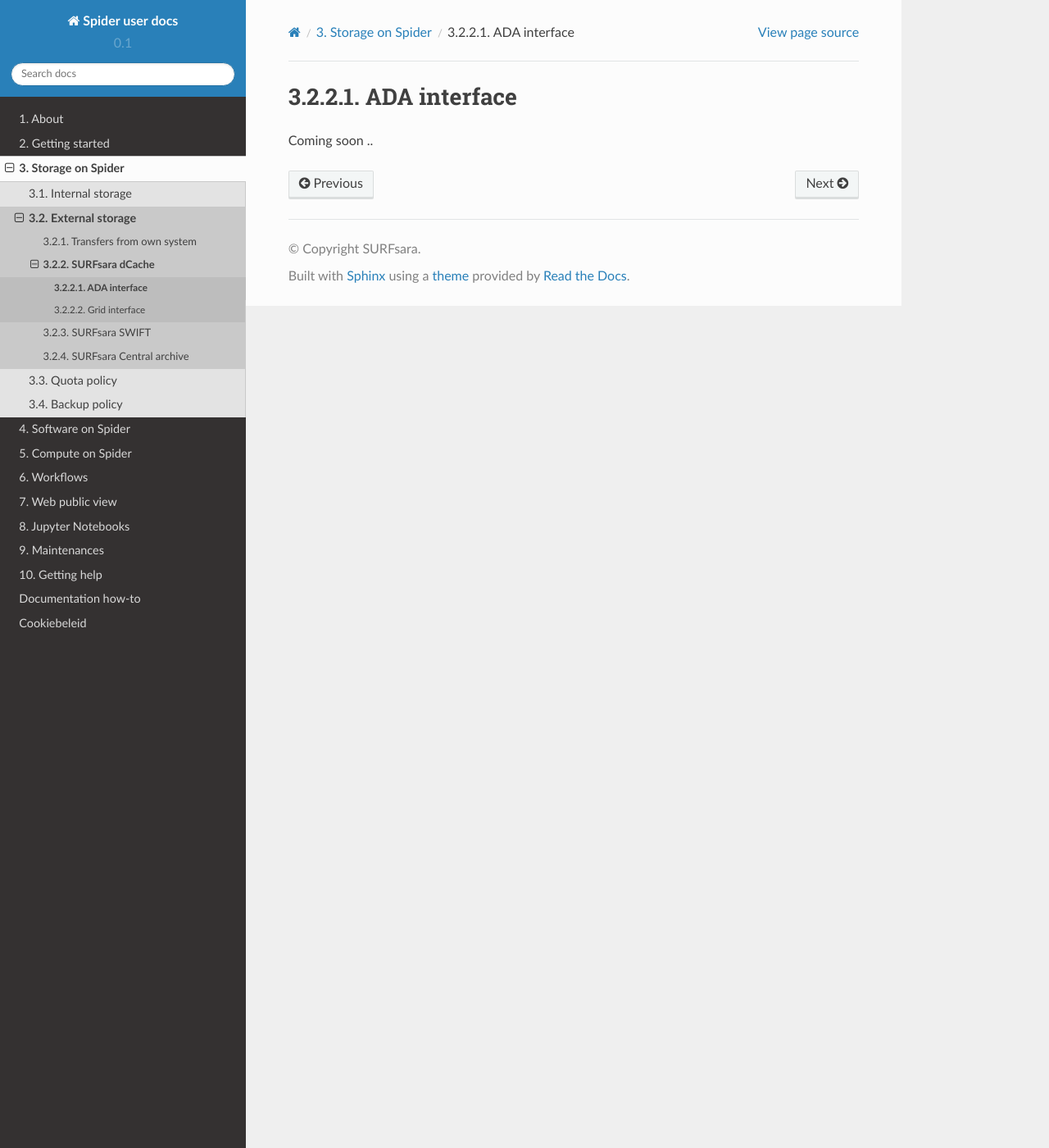
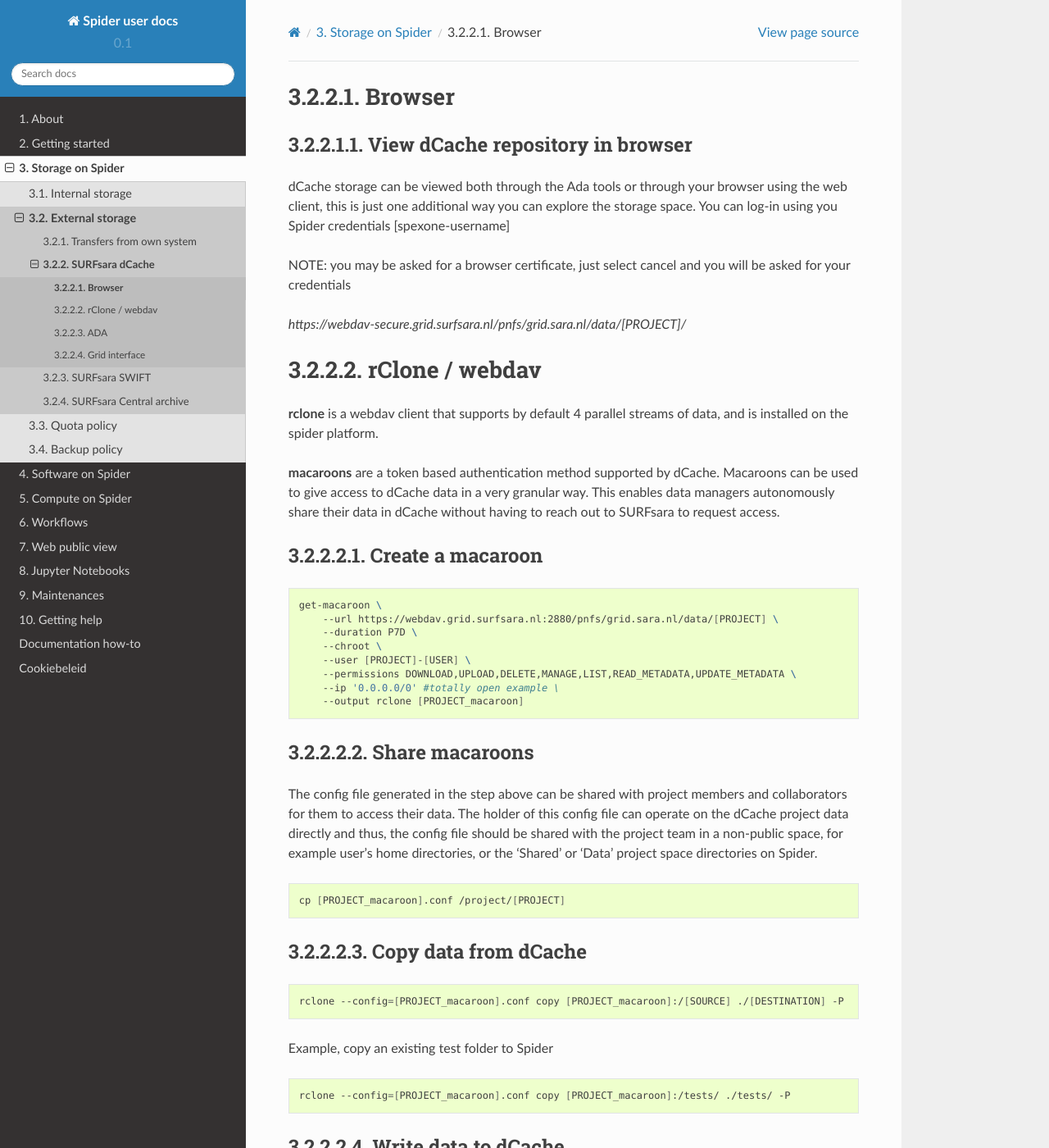
Before and after one commit to sara-nl/spiderdocs, a Sphinx documentation site: the page built from source/Pages/storage/ada-interface.rst, in a window 1280 px wide and 1400 px high. Shown: the whole window at 82% size. Built offline with Sphinx 7.4.7 and the Read the Docs theme 2.0.0, drawn with Linux system fonts in a browser that asks for light colours; some of the changed text lies outside the part shown.

Commit message:
adding usage queries to storage and compute, and some basic ADA/rclone commands

```diff
--- a/source/Pages/storage/ada-interface.rst
+++ b/source/Pages/storage/ada-interface.rst
@@ -1,7 +1,132 @@
 .. _ada-interface:
 
+
 =============
-ADA interface
+Browser
 =============
 
-Coming soon ..
+View dCache repository in browser
+=================================
+
+dCache storage can be viewed both through the Ada tools or through your browser using the web client, this is just one additional way you can explore the storage space. You can log-in using you Spider credentials [spexone-username]
+
+NOTE: you may be asked for a browser certificate, just select cancel and you will be asked for your credentials
+
+`https://webdav-secure.grid.surfsara.nl/pnfs/grid.sara.nl/data/[PROJECT]/`
+
+===============
+rClone / webdav
+===============
+
+**rclone** is a webdav client that supports by default 4 parallel streams of data, and is installed on the spider platform.
+
+**macaroons** are a token based authentication method supported by dCache. Macaroons can be used to give access to dCache data in a very granular way. This enables data managers autonomously share their data in dCache without having to reach out to SURFsara to request access.
+
+Create a macaroon
+=================
+
+.. code-block:: bash
+
+    get-macaroon \
+        --url https://webdav.grid.surfsara.nl:2880/pnfs/grid.sara.nl/data/[PROJECT] \
+        --duration P7D \
+        --chroot \
+        --user [PROJECT]-[USER] \
+        --permissions DOWNLOAD,UPLOAD,DELETE,MANAGE,LIST,READ_METADATA,UPDATE_METADATA \
+        --ip '0.0.0.0/0' #totally open example \
+        --output rclone [PROJECT_macaroon]
+
+
+
+Share macaroons
+===============
+
+The config file generated in the step above can be shared with project members and collaborators for them to access their data. The holder of this config file can operate on the dCache project data directly and thus, the config file should be shared with the project team in a non-public space, for example user's home directories, or the 'Shared' or 'Data' project space directories on Spider.
+
+.. code-block:: bash
+
+    cp [PROJECT_macaroon].conf /project/[PROJECT]
+
+
+Copy data from dCache
+=====================
+
+.. code-block:: bash
+
+    rclone --config=[PROJECT_macaroon].conf copy [PROJECT_macaroon]:/[SOURCE] ./[DESTINATION] -P
+
+Example, copy an existing test folder to Spider
+
+.. code-block:: bash
+
+    rclone --config=[PROJECT_macaroon].conf copy [PROJECT_macaroon]:/tests/ ./tests/ -P
+
+
+Write data to dCache
+===================
+
+.. code-block:: bash
+
+    rclone --config=[PROJECT_macaroon].conf copy ./[SOURCE]/ [PROJECT_macaroon]:[DESTINATION] -P
+===
+ADA
+===
+
+ADA is a wrapper of tools created by SURFsara to simplify your interactions with dCache. Rclone can support uploading and downloading data but other operations such as listing or deleting files and directories can be performed directly on the dCache API. ADA wraps all of this functionality into one clean package saving you the hassle of having to download and troubleshoot multiple packages and dependencies. ADA is installed on Spider
+
+Check your access to the system
+===============================
+
+.. code-block:: bash
+
+    ada --tokenfile [PROJECT_macaroon].conf --whoami
+
+.. code-block:: json
+
+    {
+    "status": "AUTHENTICATED",
+    "uid": 51539,
+    "gids": [
+        51181
+    ],
+    "username": "spexone-klutz",
+    "rootDirectory": "/pnfs/grid.sara.nl/data/spexone/disk",
+    "homeDirectory": "/"
+    }
+
+
+Create a directory on dCache
+=============
+
+.. code-block:: bash
+
+    ada --tokenfile [PROJECT_macaroon].conf --mkdir [DIRECTORY]
+
+
+Move files on dCache
+=============
+
+.. code-block:: bash
+
+    ada --tokenfile [PROJECT_macaroon].conf --mv [SOURCE] [DESTINATION]
+
+List files on dCache
+=============
+
+.. code-block:: bash
+
+    ada --tokenfile [PROJECT_macaroon].conf --longlist [DIRECTORY]
+
+Recursively remove folders
+=============
+
+.. code-block:: bash
+
+    ada --tokenfile [PROJECT_macaroon].conf --delete [DIRECTORY] --recursive --force
+
+View your usage
+===============
+
+.. code-block:: bash
+
+    rclone --config=[PROJECT_macaroon].conf size [PROJECT_macaroon]:/
```
Also changed, not shown: source/Pages/compute_on_spider.rst (+34 -0 lines), source/Pages/storage_on_spider.rst (+21 -0 lines).
